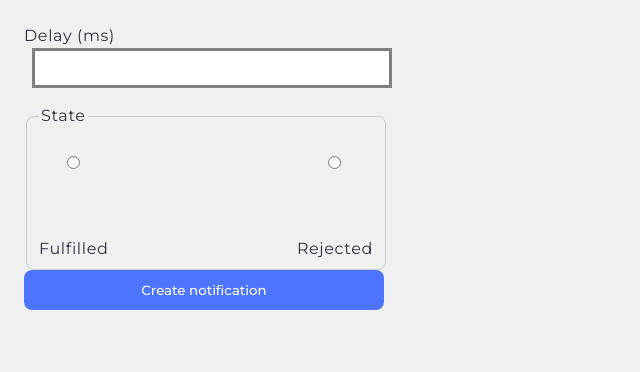
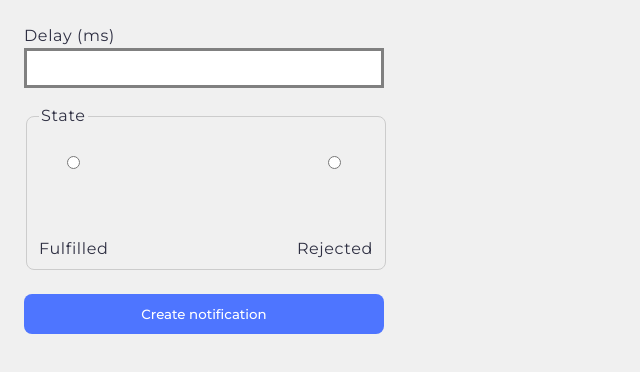
Before and after one commit to oleksandr-honchar/goit-js-hw-10, a plain HTML site: page 2-snackbar.html in a window 1280 px wide. Shown: the whole page, without its empty margins (0-640 px from the left). Drawn offline with Linux system fonts and the light colour scheme; some packages are replaced by stand-ins of ours; a script that the page names is missing.

Commit message:
Deploying to gh-pages from @ oleksandr-honchar/goit-js-hw-10@1796a3105168d42b46689780bb6c3190a0f7cf9b 🚀

```diff
--- a/2-snackbar.html
+++ b/2-snackbar.html
@@ -15,7 +15,7 @@
     <link rel="modulepreload" crossorigin href="/goit-js-hw-10/assets/modulepreload-polyfill-B5Qt9EMX.js">
     <link rel="modulepreload" crossorigin href="/goit-js-hw-10/assets/vendor-njWUcVeN.js">
     <link rel="stylesheet" crossorigin href="/goit-js-hw-10/assets/vendor-CUZofXIC.css">
-    <link rel="stylesheet" crossorigin href="/goit-js-hw-10/assets/styles-DdhSl6yV.css">
+    <link rel="stylesheet" crossorigin href="/goit-js-hw-10/assets/styles-DCKnoNz5.css">
   </head>
   <body class="snackbar-page">
     <main>
```
Also changed, not shown: 1-timer.html (+1 -1 lines), assets/styles-DCKnoNz5.css (added, +1 -0 lines), assets/styles-DdhSl6yV.css (deleted, +0 -1 lines), index.html (+1 -1 lines).
